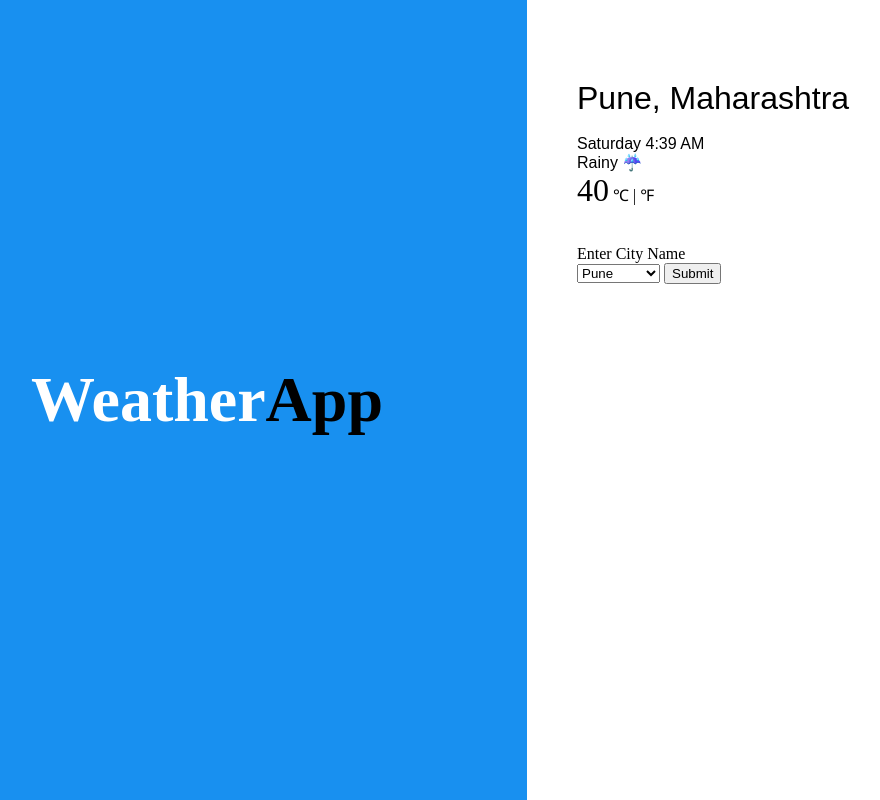
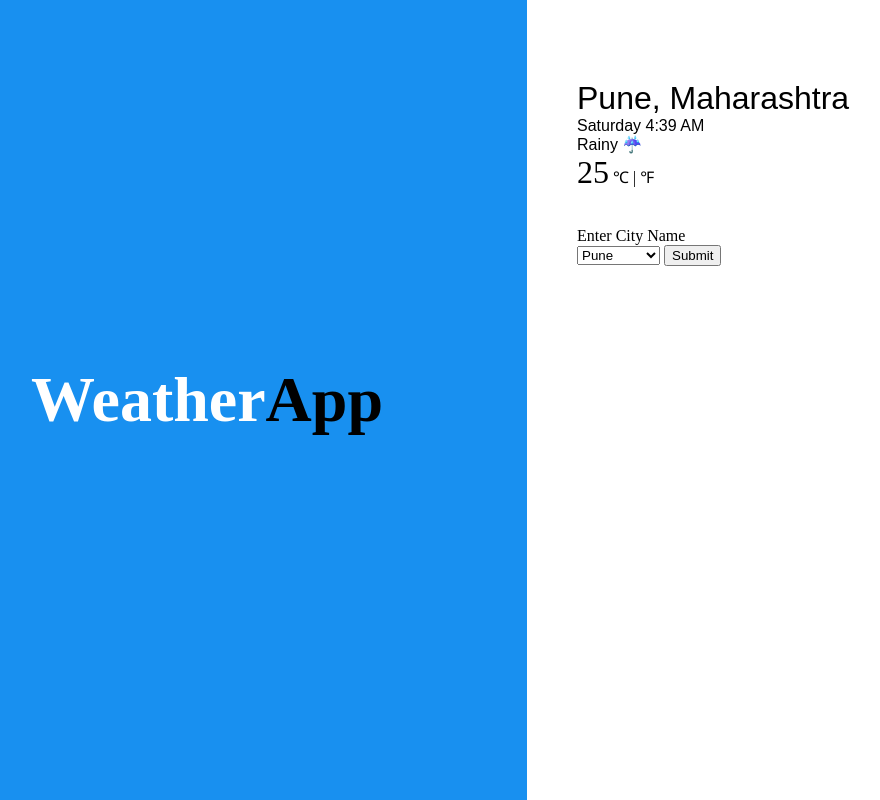
Before and after one commit to Pratikshatippe/Weather, a plain HTML site: page weather.html in a window 1280 px wide. Both pictures are taken after a click on the input 805 px from the left and 273 px from the top of the page. Shown: the whole page, without its empty margins (113-993 px from the left). Drawn offline with Linux system fonts and the light colour scheme.

Commit message:
Update file

```diff
--- a/weather.html
+++ b/weather.html
@@ -16,11 +16,11 @@ Author name: Pratiksha Tippe -->
                 <div class="cityName">
                    <p id='demo'>Pune, Maharashtra</p>
                         <div class="DateTime">
-
-                        <br><p id="demo1">Friday</p>
-                        <p id="demo2">11pm</p> <br></div>
-                        <p id="demo3">Rainy ☔</p> <br>
-                        <p id="demo4">40</p>
+                        <p id="demo1">Friday</p>
+                        <p id="demo2">11pm</p>
+                        </div>
+                        <p id="demo3">Rainy ☔</p><br>
+                        <p id="demo4">25</p>
                         <span class="celsius" onclick=showInput()>&#8451</span>
                    <span>|</span>
                    <span class="fahrenheit" onclick=fahrenheit()>&#8457</span>
@@ -28,15 +28,15 @@ Author name: Pratiksha Tippe -->
                         <label for="city">Enter City Name</label><br>
                         <select id="list">
                         <option value="Pune, Maharashtra">Pune</option>
-                        <option value="Delhi, Maharashtra">Delhi</option>
+                        <option value="Chennai, Tamil Nadu">Chennai</option>
                         <option value="Kolhapur, Maharashtra">Kolhapur</option>
                         <option value="Bengaluru, Karnataka">Bengaluru</option>
+                        <option value="Lucknow, Uttar Pradesh">Lucknow</option>
+                        <option value="Bhopal, Madhya Pradesh">Bhopal</option>
                         </select>       <input type="submit" onclick="showInput();"><br/>
                 </div>
             </div>
         </div>
-        <!-- column 3 -->
-
     </body>
     <script src="weather.js"></script>
 </html>
--- a/weather.js
+++ b/weather.js
@@ -1,21 +1,22 @@
 
 
 var information = [
-  { cityname: "Pune, Maharashtra", type: "Rainy ☔", temperature: 40 },
-  { cityname: "Delhi, Maharashtra" , type: "Mostly cloudy ☁", temperature: 28},
-  { cityname: "Kolhapur, Maharashtra", type: "sunny ☀️", temperature: 24},
-  { cityname: "Bengaluru, Karnataka", type: "Partly Cloudy ⛅", temperature: 21}
+  { cityname: "Pune, Maharashtra", type: "Rainy ☔", temperature: 25 },
+  { cityname: "Chennai, Tamil Nadu" , type: "Mostly cloudy ☁", temperature: 28},
+  { cityname: "Kolhapur, Maharashtra", type: "sunny ☀️", temperature: 32},
+  { cityname: "Bengaluru, Karnataka", type: "Partly Cloudy ⛅", temperature: 21},
+  { cityname: "Lucknow, Uttar Pradesh", type: "sunny ☀️", temperature: 34},
+  { cityname: "Bhopal, Madhya Pradesh", type: "Mostly Cloudy ☁", temperature: 22}
 ]
-// Displays data on webpage
+//compare value with array and displays data on webpage
 function showInput() {
-
   var e = document.getElementById("list");
   var currentCity = e.options[e.selectedIndex].value;
-  var x = information.filter(v => v.cityname == currentCity);
+  var x = information.find(v => v.cityname == currentCity);
 
-document.getElementById("demo").innerHTML=x[0].cityname;
-document.getElementById("demo3").innerHTML = x[0]['type'];
-document.getElementById("demo4").innerHTML = x[0]['temperature'];
+  document.getElementById("demo").innerHTML=x.cityname;
+  document.getElementById("demo3").innerHTML = x.type;
+  document.getElementById("demo4").innerHTML = x.temperature;
 }
 
 // // Date and Time
@@ -28,21 +29,18 @@ today.toLocaleString('en-US', { hour: 'numeric', minute: 'numeric', hour12: true
 )
 document.getElementById("demo2").innerHTML = time1;
 
-// // temperature
+// // Celsius to fahrenheit conversion of temperature
 function fahrenheit()
 {
   var e = document.getElementById("list");
   var currentCity = e.options[e.selectedIndex].value;
-  var x1 = information.filter(v => v.cityname == currentCity);
-    // var currentCity = e.options[e.selectedIndex].value;
-
-
-// console.log(fahrenheit);
+  var x1 = information.find(v => v.cityname == currentCity);
+ // console.log(fahrenheit);
   var fahrenheit;
-  if(fahrenheit != ''){
-    fahrenheit = (x1[0].temperature * 9/5) + 32;
+  // if(fahrenheit != ''){
+    fahrenheit = (x1.temperature * 9/5) + 32;
     document.getElementById("demo4").innerHTML = fahrenheit;
-  }
+  // }
 }
 
 // function celsius()
```
